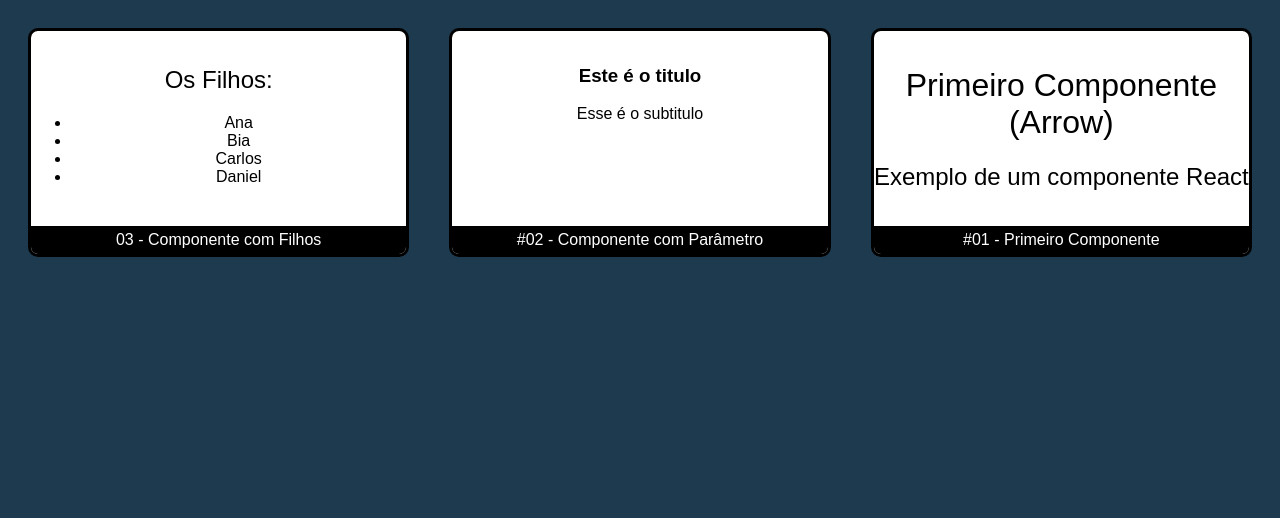
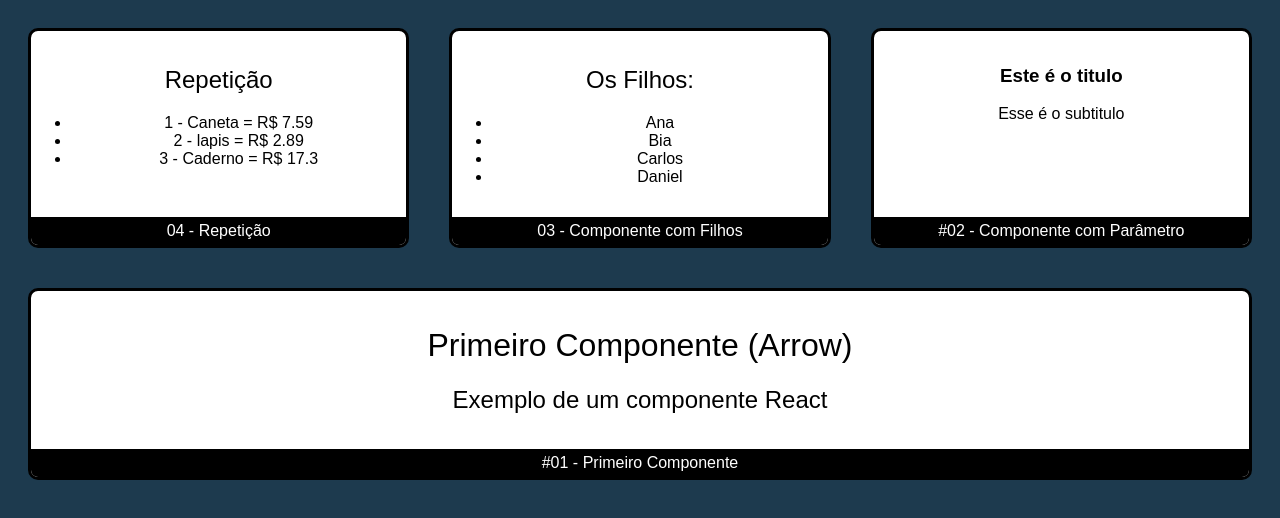
Before and after one commit to danielsoftdeveloper/treinamento, a React (Create React App) app in the folder fundamentos-react/: page / in a window 1280 px wide. Shown: the top 518 px of the page. Built offline with nearby package versions, Linux system fonts and the light colour scheme.

Commit message:
Criado lista de produtos e apresentado como componentes.

```diff
--- a/fundamentos-react/src/App.jsx
+++ b/fundamentos-react/src/App.jsx
@@ -5,9 +5,17 @@
 import ComFilhos from "./components/ComFilhos";
 import Card from "./components/layout/Card";
 import Primeiro from "./components/Primeiro";
+import Repeticao from "./components/Repeticao";
 
 export default (props) => (
   <div className='App'>
+     <Card titulo='04 - Repetição '>
+      <Repeticao>
+
+      </Repeticao>
+    </Card>
+
+
     <Card titulo='03 - Componente com Filhos '>
       <ComFilhos>
         <ul>
--- /dev/null
+++ b/fundamentos-react/src/components/Repeticao.jsx
@@ -0,0 +1,22 @@
+import React from "react";
+
+import produtos from "../data/produtos";
+
+export default (props) => {
+  function getProdutosListItem() {
+    return produtos.map((prod) => {
+      return (
+        <li key= {prod.id}>
+          {prod.id} - {prod.nome} = R$ {prod.preco}
+        </li>
+      );
+    });
+  }
+
+  return (
+    <div>
+      <h2>Repetição</h2>
+      <ul>{getProdutosListItem()}</ul>
+    </div>
+  );
+};
--- /dev/null
+++ b/fundamentos-react/src/data/produtos.js
@@ -0,0 +1,6 @@
+export default [
+    {id: 1, nome: 'Caneta', preco: 7.59},
+    {id: 2, nome: 'lapis', preco: 2.89},
+    {id: 3, nome: 'Caderno', preco: 17.30},
+
+]
```
